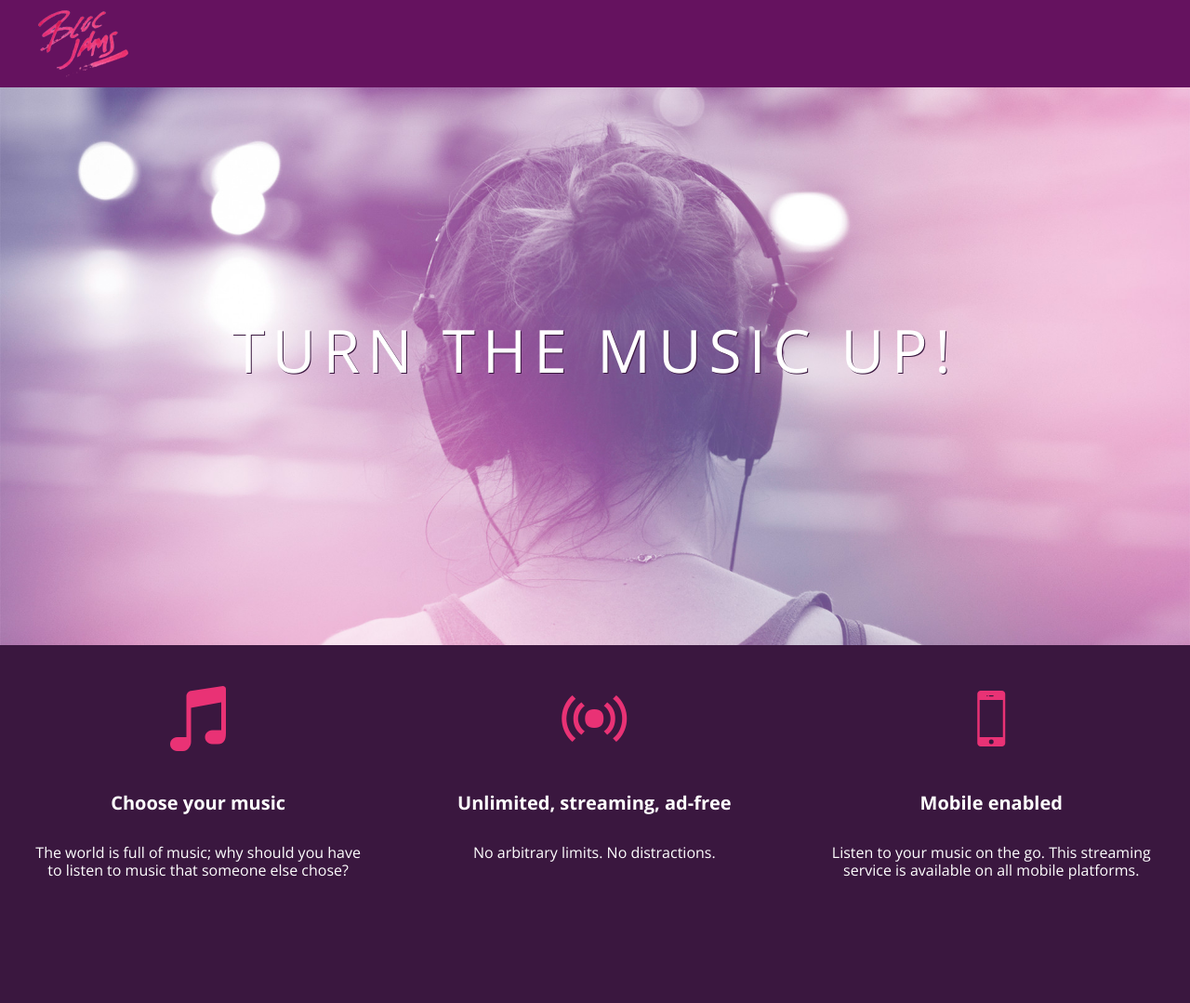
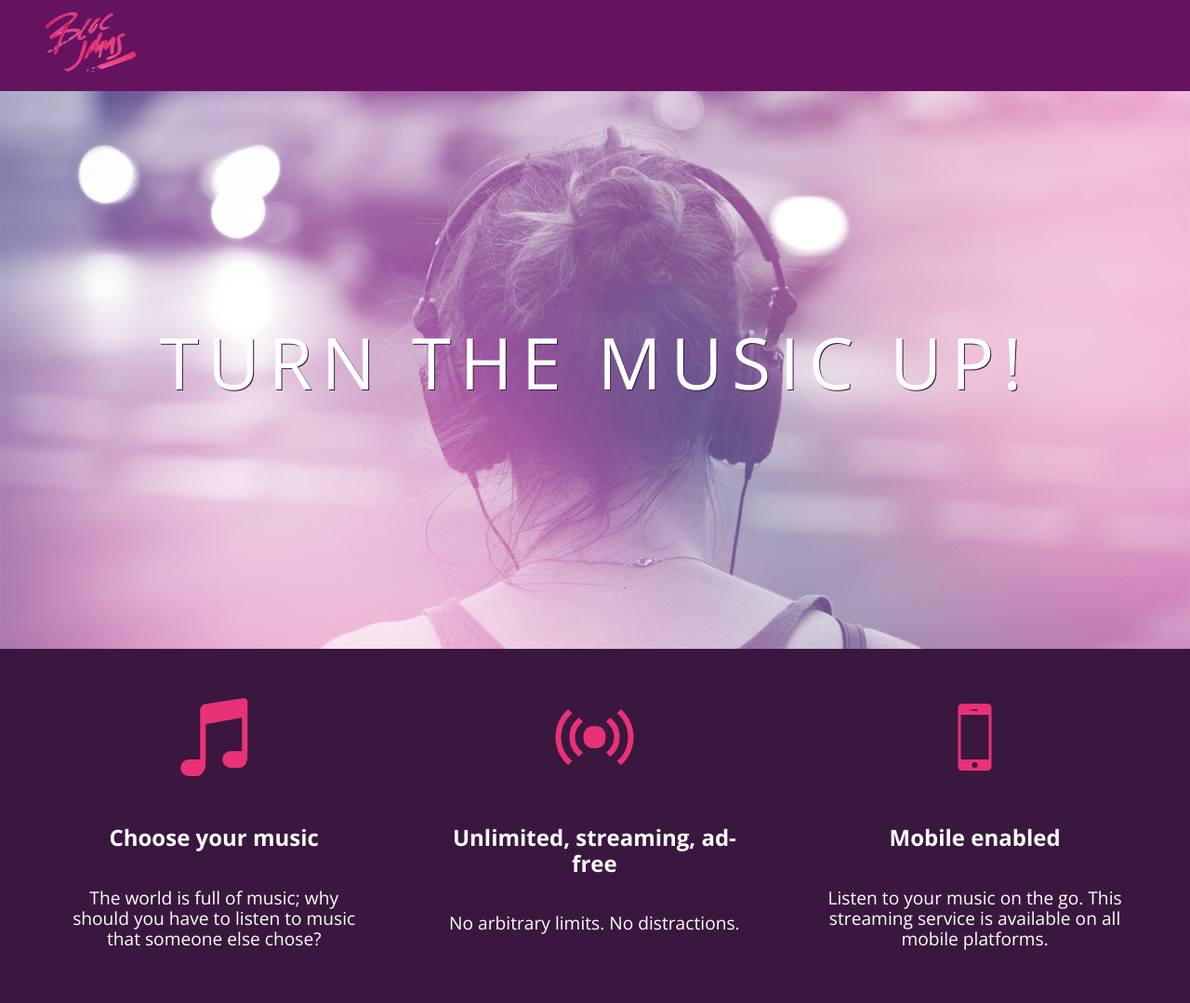
Before and after one commit to SirBrenton/bloc-jams_1, a plain HTML site: page bloc/bloc-jams_1/index.html in a window 1280 px wide. Shown: the whole page at 93% size. Before the commit the page ends 993 px from the top, so only its background shows below. Drawn offline with nearby package versions, Linux system fonts and the light colour scheme.

Commit message:
checkpoint4.1 complete

```diff
--- a/bloc/bloc-jams_1/index.html
+++ b/bloc/bloc-jams_1/index.html
@@ -2,10 +2,12 @@
 <html>
   <head>
   <title>Bloc Jams</title>
-  <link rel="stylesheet" type="text/css" href="http://fonts.googleapis.com/css?family=Open+Sans:400,800,600,700,300">
-  <link rel="stylesheet" type="text/css" href="http://code.ionicframework.com/ionicons/2.0.1/css/ionicons.min.css">
-  <link rel="stylesheet" type="text/css" href="styles/normalize.css">
-  <link rel="stylesheet" type="text/css" href="styles/main.css">
+  <meta name="viewport" content="width=device-width, initial-scale=1">
+     <link rel="stylesheet" type="text/css" href="http://fonts.googleapis.com/css?family=Open+Sans:400,800,600,700,300">
+     <link rel="stylesheet" type="text/css" href="http://code.ionicframework.com/ionicons/2.0.1/css/ionicons.min.css">
+     <link rel="stylesheet" type="text/css" href="styles/normalize.css">
+     <link rel="stylesheet" type="text/css" href="styles/main.css">
+     <link rel="stylesheet" type="text/css" href="styles/landing.css">
   </head>
   <body class="landing">
     <nav class="navbar"> <!-- navigation bar -->
@@ -14,19 +16,19 @@
     <section class="hero-content"> <!-- hero content -->
       <h1 class="hero-title">Turn the music up!</h1>
     </section>
-    <section class="selling-points"> <!-- selling points -->
-        <div class="point">
+    <section class="selling-points container"> <!-- selling points -->
+      <div class="point column third">
           <span class="ion-music-note"></span>
           <h5 class="point-title">Choose your music</h5>
           <p class="point-description">The world is full of music; why should you have to listen to music that someone else chose?</p>
       </div>
-      <div class="point">
+      <div class="point column third">
           <span class="ion-radio-waves"></span>
           <h5 class="point-title">Unlimited, streaming, ad-free</h5>
           <p class="point-description">No arbitrary limits. No distractions.</p>
       </div>
       <div>
-        <div class="point">
+        <div class="point column third">
           <span class="ion-iphone"></span>
           <h5 class="point-title">Mobile enabled</h5>
           <p class="point-description">Listen to your music on the go. This streaming service is available on all mobile platforms.</p>
--- /dev/null
+++ b/bloc/bloc-jams_1/styles/landing.css
@@ -0,0 +1,48 @@
+body.landing {
+     background-color: rgb(58,23,63);
+ }
+
+ .hero-content {
+     position: relative;
+     min-height: 600px;
+     background-image: url(../assets/images/bloc_jams_bg.jpg);
+     background-repeat: no-repeat;
+     background-position: center center;
+     background-size: cover;
+ }
+
+ .hero-content .hero-title {
+     position: absolute;
+     top: 40%;
+     -webkit-transform: translateY(-50%);
+     -moz-transform: translateY(-50%);
+     transform: translateY(-50%);
+     width: 100%;
+     text-align: center;
+     font-size: 4rem;
+     font-weight: 300;
+     text-transform: uppercase;
+     letter-spacing: 0.5rem;
+     text-shadow: 1px 1px 0px rgb(58,23,63);
+ }
+
+ .selling-points {
+     position: relative;
+ }
+
+ .point {
+     position: relative;
+     padding: 2rem;
+     text-align: center;
+ }
+
+ .point .point-title {
+     font-size: 1.25rem;
+ }
+
+ .ion-music-note,
+ .ion-radio-waves,
+ .ion-iphone {
+     color: rgb(233,50,117);
+     font-size: 5rem;
+ }
--- a/bloc/bloc-jams_1/styles/main.css
+++ b/bloc/bloc-jams_1/styles/main.css
@@ -1,16 +1,18 @@
+*, *:before, *:after {
+    -moz-box-sizing: border-box;
+    -webkit-box-sizing: border-box;
+    box-sizing: border-box;
+}
+
 html {
-    height: 100%; /* makes sure our HTML takes up 100% of the browser window */
+    height: 100%;
     font-size: 100%;
 }
 
 body {
-    font-family: 'Open Sans'; /* sets our font to the "Open Sans" typeface */
-    color: white;             /* sets the text color to white */
-    min-height: 100%;         /* says the height of the body must be, at minimum, 100% of the window */
-}
-
-body.landing {
-    background-color: rgb(58,23,63); /* sets the background color to an RGB value (see below) */
+    font-family: 'Open Sans';
+    color: white;
+    min-height: 100%;
 }
 
 .navbar {
@@ -18,60 +20,38 @@ body.landing {
     background-color: rgb(101,18,95);
 }
 
-.navbar .logo {
-    position: relative; /* positioning will be explained in a resource */
+.navbar > .logo {
+    position: relative;
     left: 2rem;
 }
 
-.hero-content {
-  position: relative;
-  min-height: 600px;
-  background-image: url(../assets/images/bloc_jams_bg.jpg);
-  background-repeat: no-repeat;
-  background-position: center center;
-  background-size: cover;
+.container {
+     margin: 0 auto;
+     max-width: 64rem;
+ }
+
+ /* Medium and small screens (640px) */
+ @media (min-width: 640px) {
+  html { font-size: 112%; }
+ /* Style information will go here */
+
+.column {
+   float: left;
+   padding-left: 1rem;
+   padding-right: 1rem;
 }
 
-.hero-content .hero-title {
-     position: absolute;             /* positioning will be explained in a resource */
-     top: 40%;                       /* positioning will be explained in a resource */
-     -webkit-transform: translateY(-50%);
-     -moz-transform: translateY(-50%);
-     -ms-transform: translateY(-50%);
-     transform: translateY(-50%);
-     width: 100%;                    /* makes sure the title inhabits the full width of its container */
-     text-align: center;             /* aligns text in the horizontal center of the element */
-     font-size: 4rem;                /* specifies the size of the font in root em units */
-     font-weight: 300;               /* makes the font thinner or lighter weight */
-     text-transform: uppercase;      /* transforms the text to be all uppercase lettering */
-     letter-spacing: 0.5rem;         /* puts 0.5 root ems worth of space between each letter */
-     text-shadow: 1px 1px 0px rgb(58,23,63); /* creates a shadow underneath the text for readability over the image */
+
+.column.full { width: 100%; }
+.column.two-thirds { width: 66.7%; }
+.column.half { width: 50%; }
+.column.third { width: 33.3%; }
+.column.fourth { width: 25%; }
+.column.flow-opposite { float: right; }
 }
 
-.selling-points {
-     position: relative;
-     display: table;
-     width: 100%;
-     -webkit-box-sizing: border-box;
-     -moz-box-sizing: border-box;
-     box-sizing: border-box; /* we'll explain this in a resource */
+ /* Large screens (1024px) */
+ @media (min-width: 1024px) {
+   html { font-size: 120%; }
+   /* Style information will go here */
  }
-
- .point {
-     display: table-cell;
-     position: relative;
-     width: 33.3%;
-     padding: 2rem;
-     text-align: center;
- }
-
- .point .point-title {
-     font-size: 1.25rem;
- }
-
- .ion-music-note,
- .ion-radio-waves,
- .ion-iphone {
-     color: rgb(233,50,117);
-     font-size: 5rem;
- }
```
